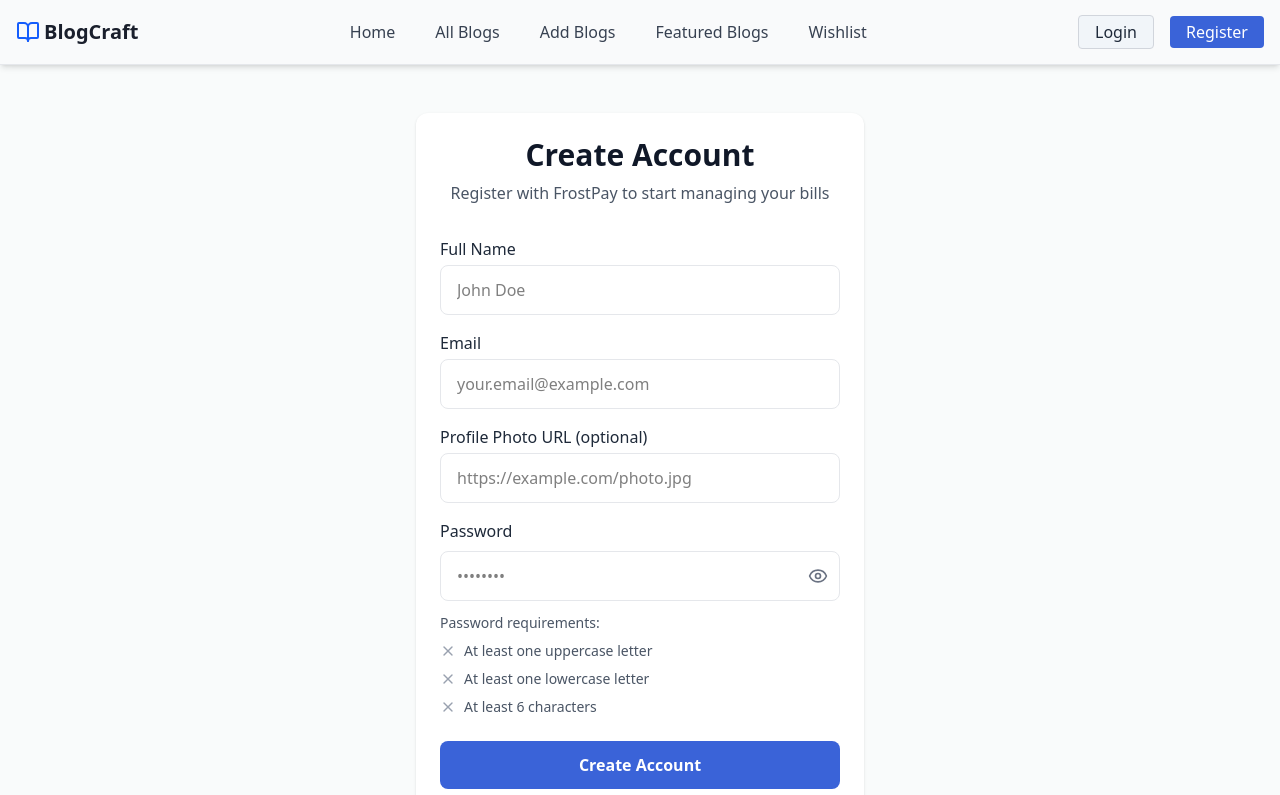
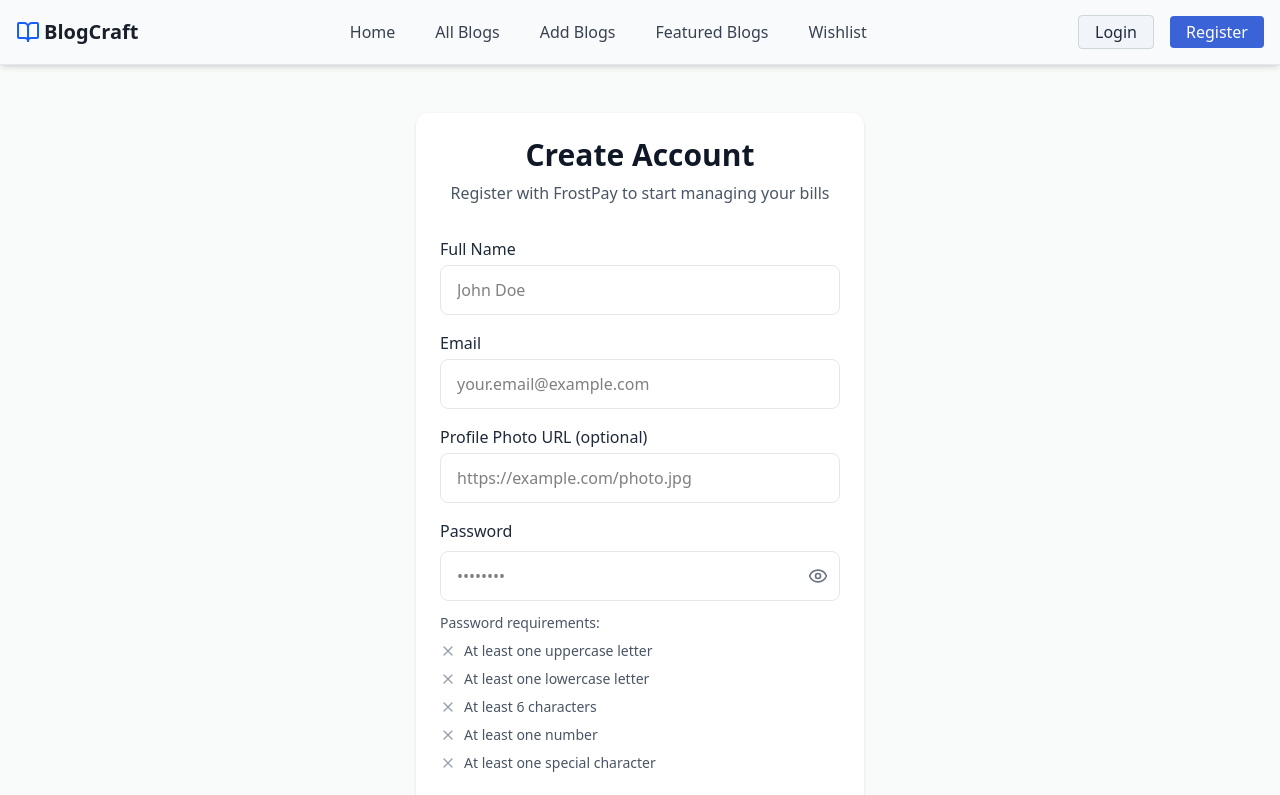
Before and after one commit to RaheelArfeen/Blog-Craft, a React (Vite) app: page /register in a window 1280 px wide. Shown: the top 795 px of the page. Built offline with nearby package versions, Linux system fonts and the light colour scheme; no server answers.

Commit message:
finished register page

```diff
--- a/src/Pages/Register.jsx
+++ b/src/Pages/Register.jsx
@@ -11,7 +11,7 @@ import { auth } from '../Firebase/Firebase.init';
 import { toast } from 'sonner';
 import axios from 'axios';
 
-const RegisterForm = ({ onLogin, isLoading = false }) => {
+const Register = ({ onLogin, isLoading = false }) => {
     const [fullName, setFullName] = useState('');
     const [email, setEmail] = useState('');
     const [profilePhoto, setProfilePhoto] = useState('');
@@ -28,10 +28,12 @@ const RegisterForm = ({ onLogin, isLoading = false }) => {
     const hasUppercase = /[A-Z]/.test(password);
     const hasLowercase = /[a-z]/.test(password);
     const hasMinLength = password.length >= 6;
+    const hasNumber = /[0-9]/.test(password);
+    const hasSpecialChar = /[!@#$%^&*(),.?":{}|<>]/.test(password);
 
     useEffect(() => {
-        window.scrollTo(0, 0)
-    }, [])
+        window.scrollTo(0, 0);
+    }, []);
 
     const sendUserToBackend = (user) => {
         const userData = {
@@ -55,6 +57,7 @@ const RegisterForm = ({ onLogin, isLoading = false }) => {
         const newErrors = {};
 
         if (!fullName.trim()) newErrors.fullName = 'Full name is required';
+
         if (!email) {
             newErrors.email = 'Email is required';
         } else if (!/\S+@\S+\.\S+/.test(email)) {
@@ -63,8 +66,16 @@ const RegisterForm = ({ onLogin, isLoading = false }) => {
 
         if (!password) {
             newErrors.password = 'Password is required';
-        } else if (!hasUppercase || !hasLowercase || !hasMinLength) {
-            newErrors.password = 'Password does not meet requirements';
+        } else {
+            if (!hasMinLength) {
+                newErrors.password = 'Password must be at least 6 characters';
+            } else if (!hasUppercase) {
+                newErrors.password = 'Password must include an uppercase letter';
+            } else if (!hasNumber) {
+                newErrors.password = 'Password must include a number';
+            } else if (!hasSpecialChar) {
+                newErrors.password = 'Password must include a special character';
+            }
         }
 
         if (profilePhoto && !/^https?:\/\//.test(profilePhoto)) {
@@ -92,7 +103,6 @@ const RegisterForm = ({ onLogin, isLoading = false }) => {
                 })
                     .then(() => {
                         sendUserToBackend(user);
-
                         setTimeout(() => {
                             setLoading(false);
                             toast.success('Account created successfully!');
@@ -100,12 +110,12 @@ const RegisterForm = ({ onLogin, isLoading = false }) => {
                         }, 500);
                     })
                     .catch((error) => {
-                        alert(error.message);
+                        toast.error(error.message);
                         setLoading(false);
                     });
             })
             .catch((error) => {
-                alert(error.message);
+                toast.error(error.message);
                 setLoading(false);
             });
     };
@@ -118,10 +128,8 @@ const RegisterForm = ({ onLogin, isLoading = false }) => {
             .then((result) => {
                 const user = result.user;
                 sendUserToBackend(user);
-
                 localStorage.setItem('Photo URL:', user.photoURL);
                 toast.success('Google login successful!');
-
                 setTimeout(() => {
                     setGoogleLoading(false);
                     navigate(from, { replace: true });
@@ -205,30 +213,43 @@ const RegisterForm = ({ onLogin, isLoading = false }) => {
 
                         <div className="mt-3 space-y-2">
                             <p className="text-sm text-gray-600 font-medium">Password requirements:</p>
+
                             <div className="flex items-center">
                                 <span className={`mr-2 ${hasUppercase ? 'text-green-500' : 'text-gray-400'}`}>
                                     {hasUppercase ? <Check size={16} /> : <X size={16} />}
                                 </span>
                                 <span className="text-sm text-gray-600">At least one uppercase letter</span>
                             </div>
+
                             <div className="flex items-center">
                                 <span className={`mr-2 ${hasLowercase ? 'text-green-500' : 'text-gray-400'}`}>
                                     {hasLowercase ? <Check size={16} /> : <X size={16} />}
                                 </span>
                                 <span className="text-sm text-gray-600">At least one lowercase letter</span>
                             </div>
+
                             <div className="flex items-center">
                                 <span className={`mr-2 ${hasMinLength ? 'text-green-500' : 'text-gray-400'}`}>
                                     {hasMinLength ? <Check size={16} /> : <X size={16} />}
                                 </span>
                                 <span className="text-sm text-gray-600">At least 6 characters</span>
                             </div>
+
+                            <div className="flex items-center">
+                                <span className={`mr-2 ${hasNumber ? 'text-green-500' : 'text-gray-400'}`}>
+                                    {hasNumber ? <Check size={16} /> : <X size={16} />}
+                                </span>
+                                <span className="text-sm text-gray-600">At least one number</span>
+                            </div>
+
+                            <div className="flex items-center">
+                                <span className={`mr-2 ${hasSpecialChar ? 'text-green-500' : 'text-gray-400'}`}>
+                                    {hasSpecialChar ? <Check size={16} /> : <X size={16} />}
+                                </span>
+                                <span className="text-sm text-gray-600">At least one special character</span>
+                            </div>
                         </div>
                     </div>
-
-                    {errors.firebase && (
-                        <p className="text-red-500 text-sm mb-4">{errors.firebase}</p>
-                    )}
 
                     <button type="submit" className="w-full py-3 bg-[#3A63D8] text-white font-semibold rounded-lg hover:bg-[#2A48B5] transition disabled:opacity-60" disabled={loading || isLoading}>
                         {loading || isLoading ? 'Creating...' : 'Create Account'}
@@ -278,4 +299,4 @@ const RegisterForm = ({ onLogin, isLoading = false }) => {
     );
 };
 
-export default RegisterForm;
+export default Register;
```
